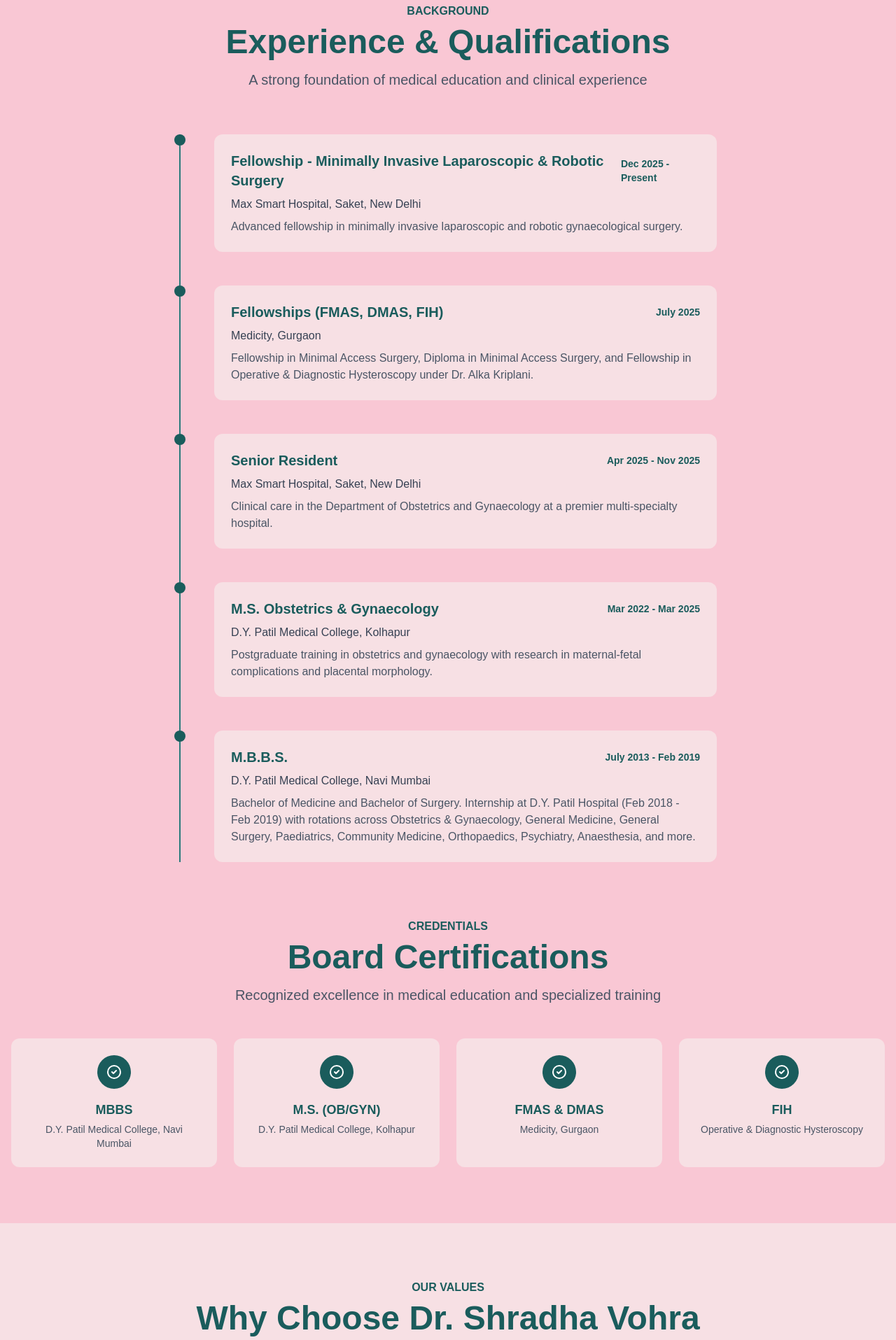
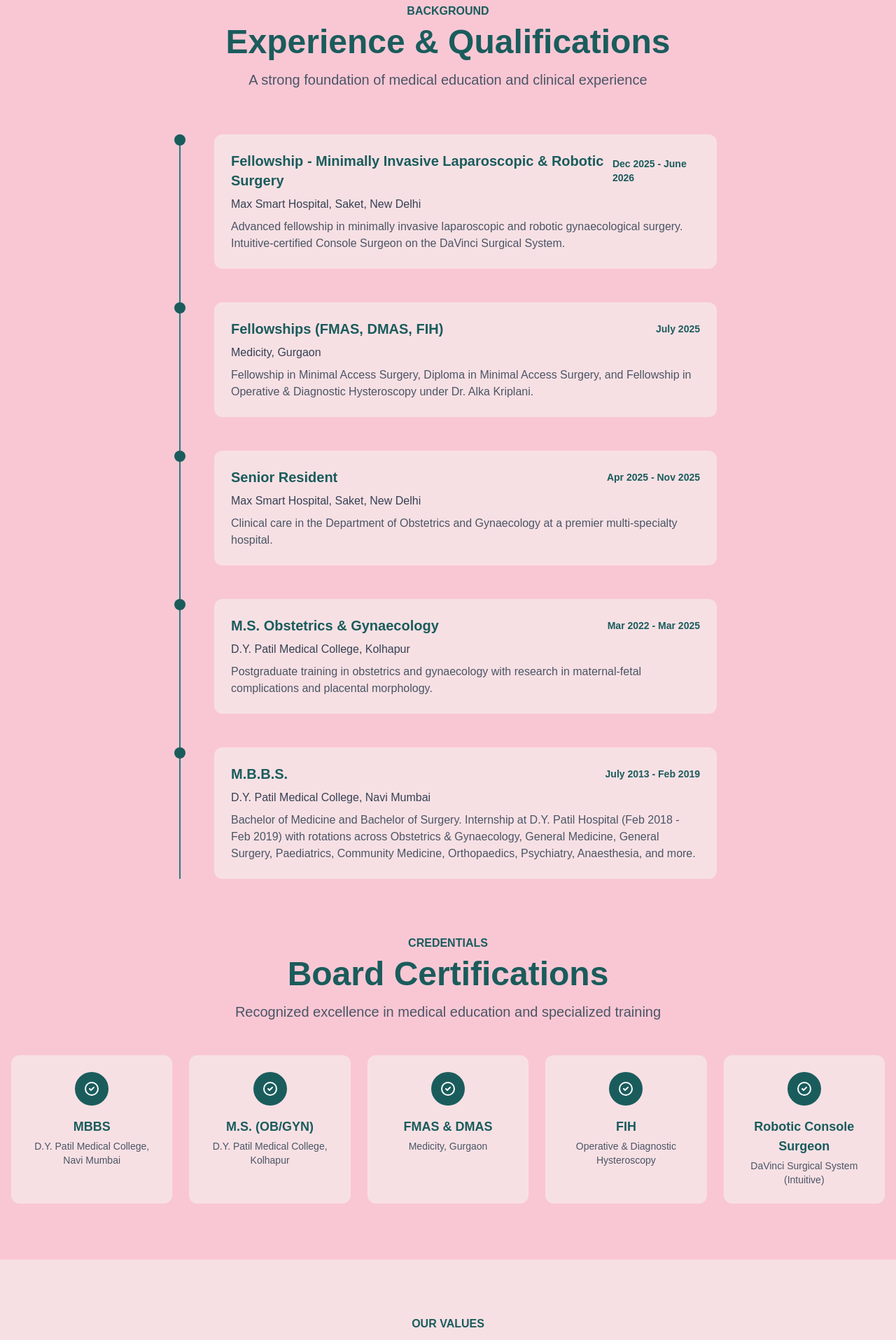
Before and after one commit to higrov/shradhavohra, a Next.js app: page / in a window 1280 px wide. Shown: the part 2784-4699 px from the top of the page at 70% size. Built offline with nearby package versions, Linux system fonts and the light colour scheme.

Commit message:
Add robotic console cert, fix fellowship dates; ignore local docs
- Board Certifications: add Robotic Console Surgeon (DaVinci), one row
- Fellowship at Max Smart: Dec 2025 - June 2026, Intuitive-certified note
- gitignore CLAUDE.md, .claude/, chat export, CV PDFs; untrack old CV

```diff
--- a/app/components/Experience.tsx
+++ b/app/components/Experience.tsx
@@ -3,8 +3,8 @@ export default function Experience() {
     {
       title: 'Fellowship - Minimally Invasive Laparoscopic & Robotic Surgery',
       place: 'Max Smart Hospital, Saket, New Delhi',
-      period: 'Dec 2025 - Present',
-      description: 'Advanced fellowship in minimally invasive laparoscopic and robotic gynaecological surgery.',
+      period: 'Dec 2025 - June 2026',
+      description: 'Advanced fellowship in minimally invasive laparoscopic and robotic gynaecological surgery. Intuitive-certified Console Surgeon on the DaVinci Surgical System.',
     },
     {
       title: 'Fellowships (FMAS, DMAS, FIH)',
@@ -37,6 +37,7 @@ export default function Experience() {
     { title: 'M.S. (OB/GYN)', institution: 'D.Y. Patil Medical College, Kolhapur' },
     { title: 'FMAS & DMAS', institution: 'Medicity, Gurgaon' },
     { title: 'FIH', institution: 'Operative & Diagnostic Hysteroscopy' },
+    { title: 'Robotic Console Surgeon', institution: 'DaVinci Surgical System (Intuitive)' },
   ];
 
   return (
@@ -80,7 +81,7 @@ export default function Experience() {
           </p>
         </div>
 
-        <div className="grid grid-cols-1 sm:grid-cols-2 lg:grid-cols-4 gap-6">
+        <div className="grid grid-cols-1 sm:grid-cols-2 lg:grid-cols-5 gap-6">
           {certifications.map((cert, index) => (
             <div key={index} className="bg-[#F7E0E4] p-6 rounded-xl text-center">
               <div className="w-12 h-12 bg-[#1A5C5C] rounded-full flex items-center justify-center mx-auto mb-4">
```
Also changed, not shown: 2 other files (tests, documents, lock files or other folders).
